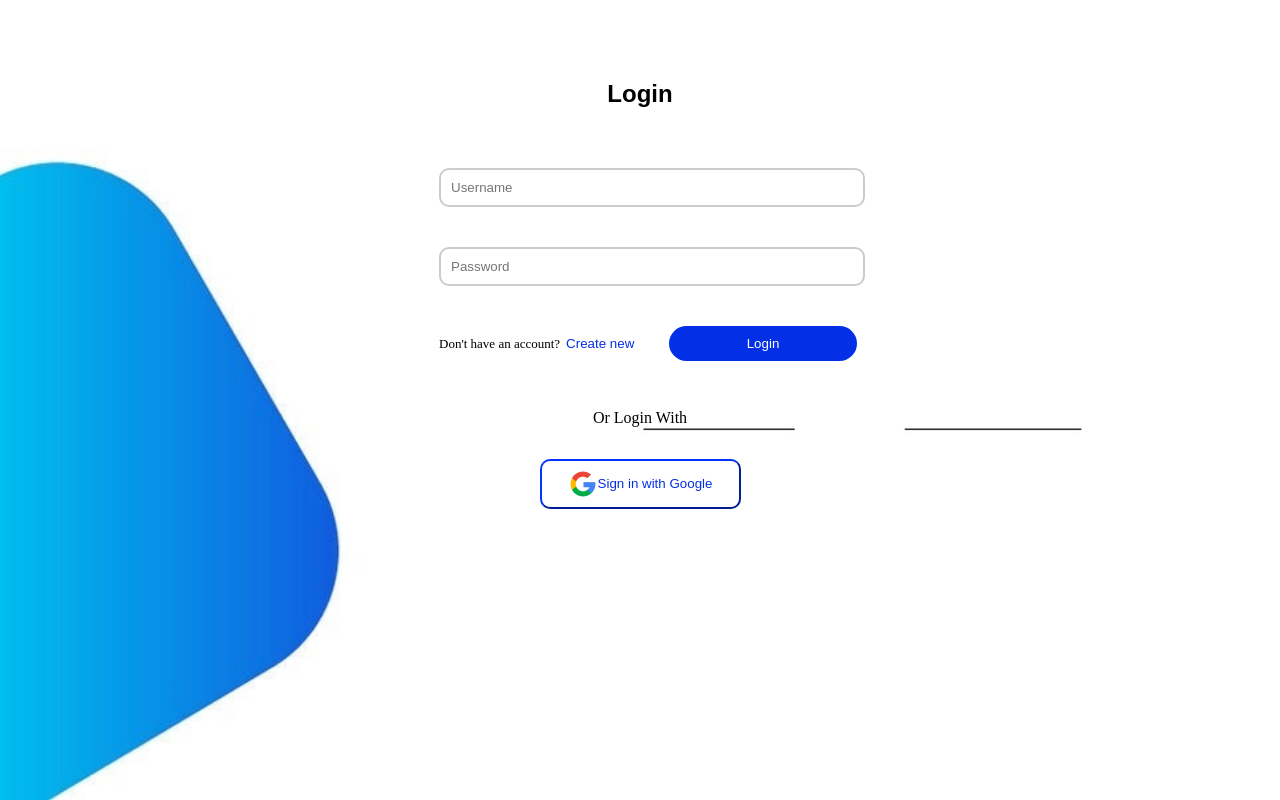
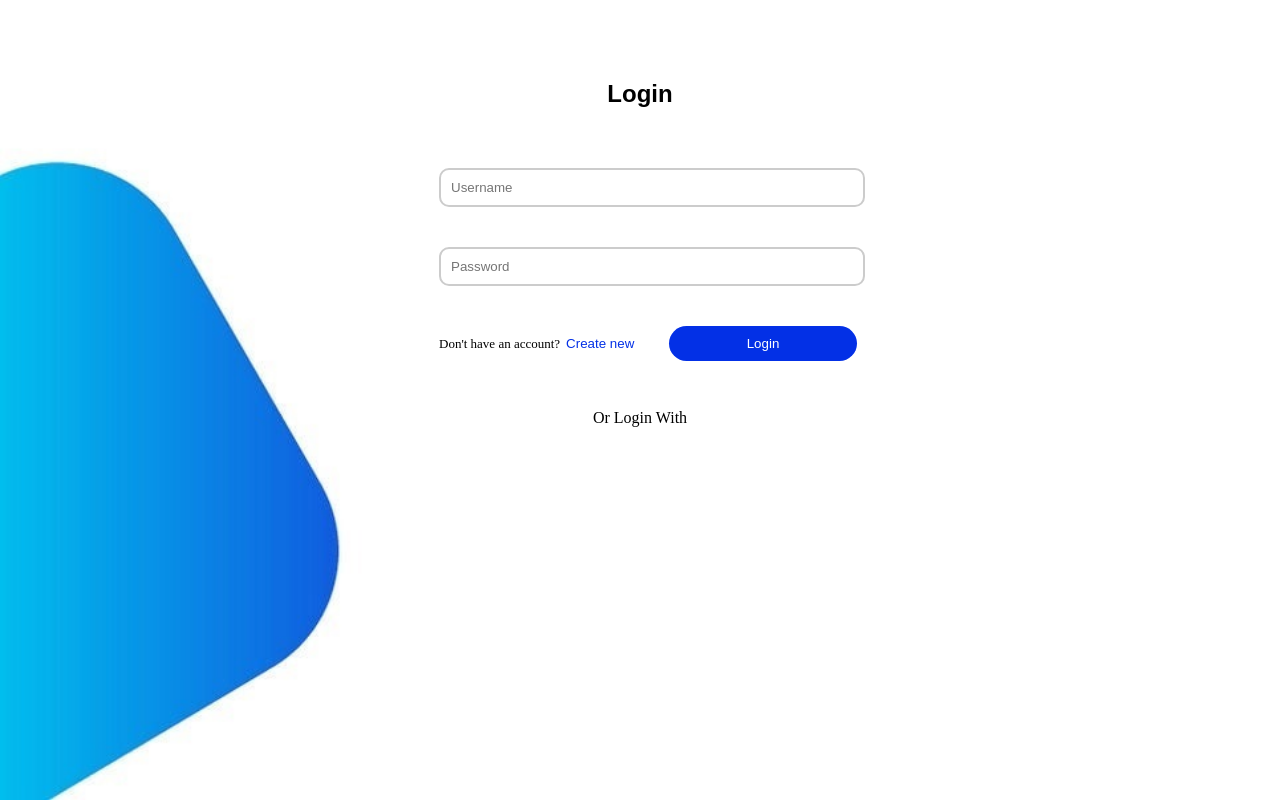
Before and after one commit to xkamilox/EmpikApp, a React (Vite) app in the folder Frontend/EmpikApp/: page /login in a window 1280 px wide. Built offline with nearby package versions, Linux system fonts and the light colour scheme.

Commit message:
Dodanie autoryzacji przez google

```diff
--- a/Frontend/EmpikApp/package.json
+++ b/Frontend/EmpikApp/package.json
@@ -10,6 +10,7 @@
     "preview": "vite preview"
   },
   "dependencies": {
+    "@react-oauth/google": "^0.12.1",
     "@reduxjs/toolkit": "^2.2.3",
     "axios": "^1.6.8",
     "axios-auth-refresh": "^3.3.6",
--- a/Frontend/EmpikApp/src/main.jsx
+++ b/Frontend/EmpikApp/src/main.jsx
@@ -4,12 +4,17 @@ import App from "./App";
 import { BrowserRouter } from "react-router-dom";
 import { Provider } from "react-redux";
 import store from "./store"
+import { GoogleOAuthProvider} from '@react-oauth/google';
+
 const root = ReactDOM.createRoot(document.getElementById("root"));
 
 root.render(
     <Provider store={store}>
       <BrowserRouter>
-        <App/>
-      </BrowserRouter>
+      <GoogleOAuthProvider clientId="382749481827-ahbl6cgi9b4r92u12sgmbckgf3sue3jl.apps.googleusercontent.com">
+          <App/>
+          </GoogleOAuthProvider>
+        </BrowserRouter>
+
     </Provider>
 );
--- a/Frontend/EmpikApp/src/pages/Login/login.jsx
+++ b/Frontend/EmpikApp/src/pages/Login/login.jsx
@@ -3,6 +3,7 @@ import { Link ,useNavigate} from "react-router-dom";
 import { useDispatch, useSelector } from "react-redux";
 import PATH from "../../paths";
 import "../../styles/login.css";
+import { GoogleLogin } from '@react-oauth/google';
 
 import { login } from "../../actions/auth";
 
@@ -42,9 +43,14 @@ function Login() {
         }
     };
 
-    const goToGithub = ()  => {
-        window.location.href = 'http://localhost:8080/oauth2/authorization/github';
-    };
+    const handleLoginSuccess = (response) => {
+        console.log(response);
+        navigate(PATH.PRODUCT);
+      };
+
+      const handleLoginError = () => {
+        console.log('Login nieudany');
+      };
 
     return (
         <div className="body_login">
@@ -83,12 +89,15 @@ function Login() {
                      {message && <span>{message}</span>}
                  </form>
                 <div className='text_container'>
-                    <text className='text2'>Or Login With</text>
+                    <span className='text2'>Or Login With</span>
                 </div>
-                <div className='google_container'>
-                        <button className='button_google' onClick={goToGithub}>
-                            <img src="/src/images/Login/google.png" alt="Button Image"/>Sign in with Google
-                        </button>
+                <div className='google_div'>
+
+                        <GoogleLogin
+                            onSuccess={handleLoginSuccess}
+                            onError={handleLoginError}
+                        />
+
                 </div>
             </div>
         </div>
--- a/Frontend/EmpikApp/src/styles/login.css
+++ b/Frontend/EmpikApp/src/styles/login.css
@@ -1,5 +1,5 @@
 .body_login{
-    background-image: url('/src/images/Login/background.jpg');
+    background-image: url('/src/images/Registration/background.jpg');
     background-size: cover;
     display: flex;
     justify-content: center;
@@ -57,6 +57,7 @@ text{
 
 .text_container{
     margin-top: 6vh;
+    margin-bottom: 25px;
 }
 
 .button_google{
@@ -72,8 +73,7 @@ text{
     align-items: center;
 }
 
-.google_container{
+.google_div{
     display: flex;
     justify-content: center;
-    align-items: center;
 }
```
Also changed, not shown: 1 other file (tests, documents, lock files or other folders).
